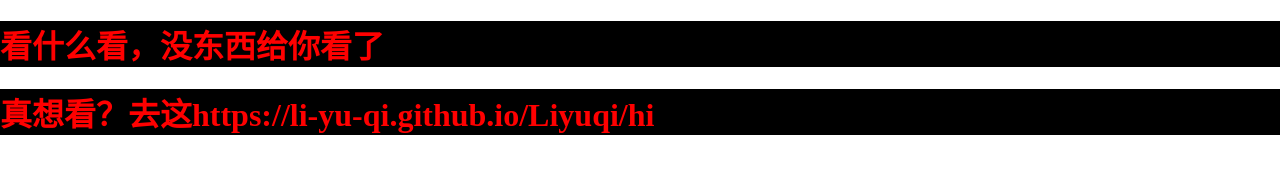
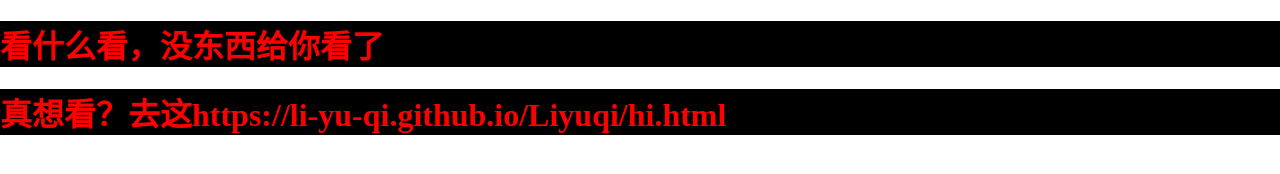
Before and after one commit to Li-yu-qi/Liyuqi, a plain HTML site: page new.html in a window 1280 px wide. Drawn offline with Linux system fonts and the light colour scheme.

Commit message:
Update new.html

```diff
--- a/new.html
+++ b/new.html
@@ -14,6 +14,6 @@
    <h1 style="color: red;
      background-color: black;">看什么看，没东西给你看了</h1>
     <h1 style="color: red;
-     background-color: black;">真想看？去这https://li-yu-qi.github.io/Liyuqi/hi</h1>
+     background-color: black;">真想看？去这https://li-yu-qi.github.io/Liyuqi/hi.html</h1>
   </body>
 </html>
```
